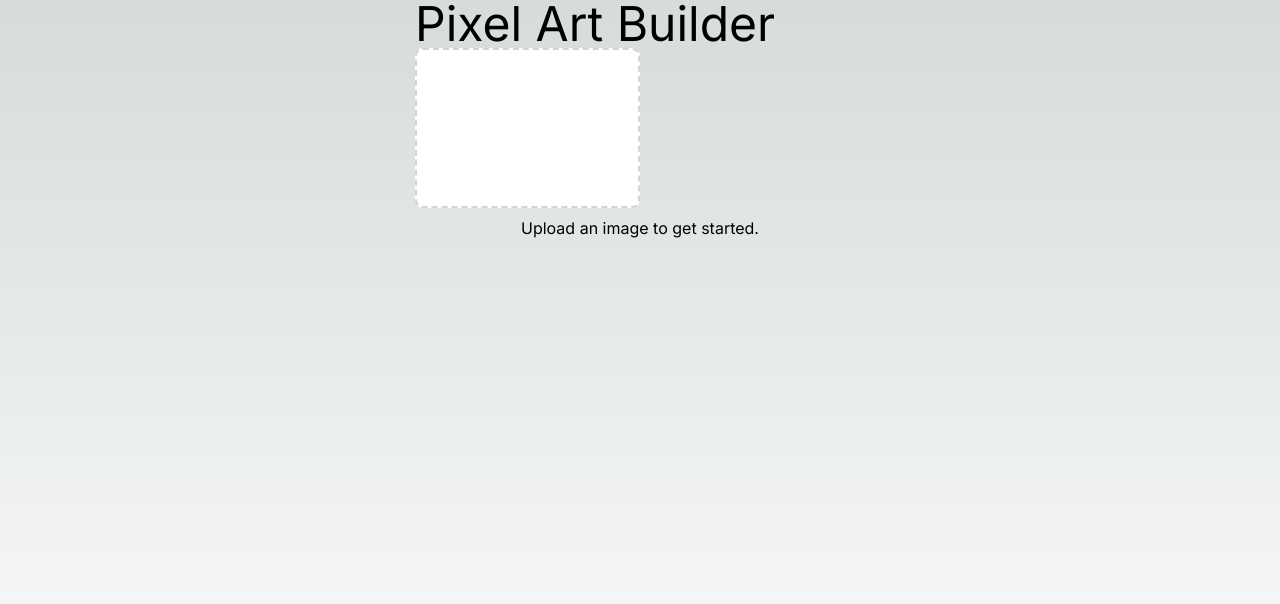
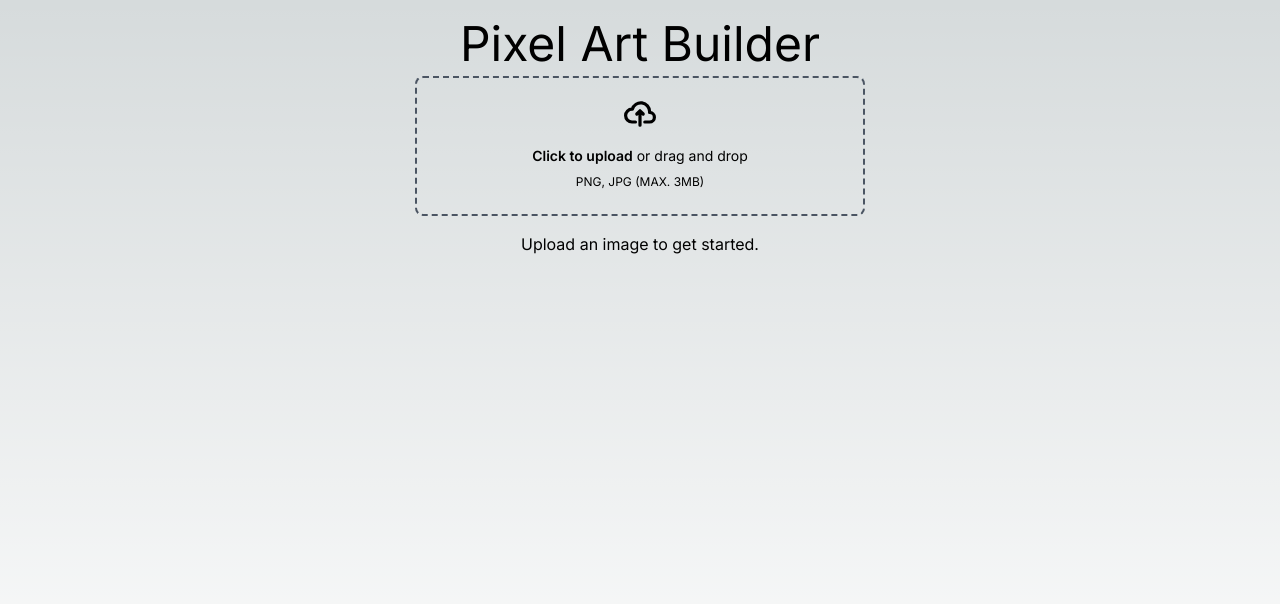
Before and after one commit to agencyenterprise/pixelartbuilder, a Next.js app: page / in a window 1280 px wide. Shown: the top 604 px of the page. Built offline with nearby package versions, Linux system fonts and the light colour scheme.

Commit message:
fix: light mode

```diff
--- a/src/app/components/Controls.js
+++ b/src/app/components/Controls.js
@@ -15,7 +15,7 @@ export function Controls({ imageOverlap, setImageOverlap, setPixelSize, pixelSiz
           Images overlap
         </li>
       </ul>
-      <h3>Pixel Size - {pixelSize}</h3>
+      <h3>Pixel Size - {pixelSize}px</h3>
       <input
         type="range"
         min="5"
@@ -24,12 +24,12 @@ export function Controls({ imageOverlap, setImageOverlap, setPixelSize, pixelSiz
         onChange={(e) => setPixelSize(e.target.value)}
       />
       <h3>Color Palette</h3>
-      <ul className="flex flex-wrap gap-2 max-w-[280px]">
+      <ul className="flex flex-wrap gap-2 max-w-[360px]">
         {colorPalette.map((color, i) => (
           <li
             key={i}
             className={
-              twMerge('rounded-full size-5', colorSelected === color && 'border-2 border-green-600')
+              twMerge('rounded-full size-7', colorSelected === color && 'border-2 border-green-600')
             }
             style={{ backgroundColor: color }}
           >
--- a/src/app/components/UploadImage.js
+++ b/src/app/components/UploadImage.js
@@ -16,7 +16,7 @@ export function UploadImage({ onDropFiles, onFileChange }) {
 
   return (
     <div
-      className="flex justify-center w-full sm:w-[50%]"
+      className="flex justify-center w-full p-2"
       onDragOver={preventDefaultDragAndDrop}
       onDragEnter={preventDefaultDragAndDrop}
       onDragLeave={preventDefaultDragAndDrop}
@@ -24,7 +24,7 @@ export function UploadImage({ onDropFiles, onFileChange }) {
     >
       <label
         htmlFor="dropzone-file"
-        className="flex flex-col items-center justify-center w-[450px] h-40 border-2 transition-colors text-white border-gray-300 border-dashed rounded-lg cursor-pointer bg-background dark:bg-background hover:bg-background/80 hover:text-gray-600"
+        className="flex flex-col items-center justify-center w-[450px] h-full border-2 transition-colors text-black border-gray-600 dark:text-white dark:border-gray-300 border-dashed rounded-lg cursor-pointer hover:bg-background/80 hover:text-gray-600"
       >
         <div className="flex flex-col items-center justify-center pt-5 pb-6">
           <svg
--- a/src/app/page.js
+++ b/src/app/page.js
@@ -58,7 +58,7 @@ export default function Home() {
     img.src = res;
     img.onload = async () => {
       const scale = img.width / img.height;
-      const width = 1000;
+      const width = 800;
       const height = width / scale;
       setImageSize([width, height]);
       // canvas.width = width;
@@ -92,9 +92,9 @@ export default function Home() {
 
   return (
     <main className="flex min-h-screen flex-col items-center">
-      <div className="flex h-fit">
+      <div className="flex h-fit mt-5">
         <div>
-          <h1 className="text-5xl">Pixel Art Builder</h1>
+          <h1 className="text-5xl text-center ">Pixel Art Builder</h1>
           <UploadImage onDropFiles={handleDragAndDropFiles} onFileChange={handleFileChange} />
         </div>
         {image && <Controls
@@ -110,15 +110,15 @@ export default function Home() {
       <div className="mt-2">
         {!image && "Upload an image to get started."}
         {image && (
-          <div className={twMerge("flex flex-col items-center", !image && "hidden", imageOverlap && 'relative')}>
+          <div className={twMerge("flex w-full items-center", !image && "hidden", imageOverlap && 'relative')}>
             <NextImage src={image} alt="Uploaded Image" width={imageSize[0]} height={imageSize[1]} />
-            <div className={twMerge("flex flex-wrap", imageOverlap && 'absolute')} style={{ width: imageSize[0], height: imageSize[1] }}>
+            <div className={twMerge("flex flex-wrap bg-white", imageOverlap && 'absolute bg-transparent')} style={{ width: imageSize[0], height: imageSize[1] }}>
               {Array.from({ length: imageSize[0] / pixelSize }).map((_, i) => (
                 <div key={pixelSize.toString() + i} className="flex flex-col">
                   {Array.from({ length: imageSize[1] / pixelSize }).map((_, j) => (
                     <div
                       key={pixelSize.toString() + j}
-                      className="pixel border border-white"
+                      className={twMerge("pixel border border-gray-700", imageOverlap && 'border-white')}
                       style={{ '--pixel-size': `${pixelSize}px` }}
                       onClick={paintPixel}
                       onMouseMove={paintPixel}
```
